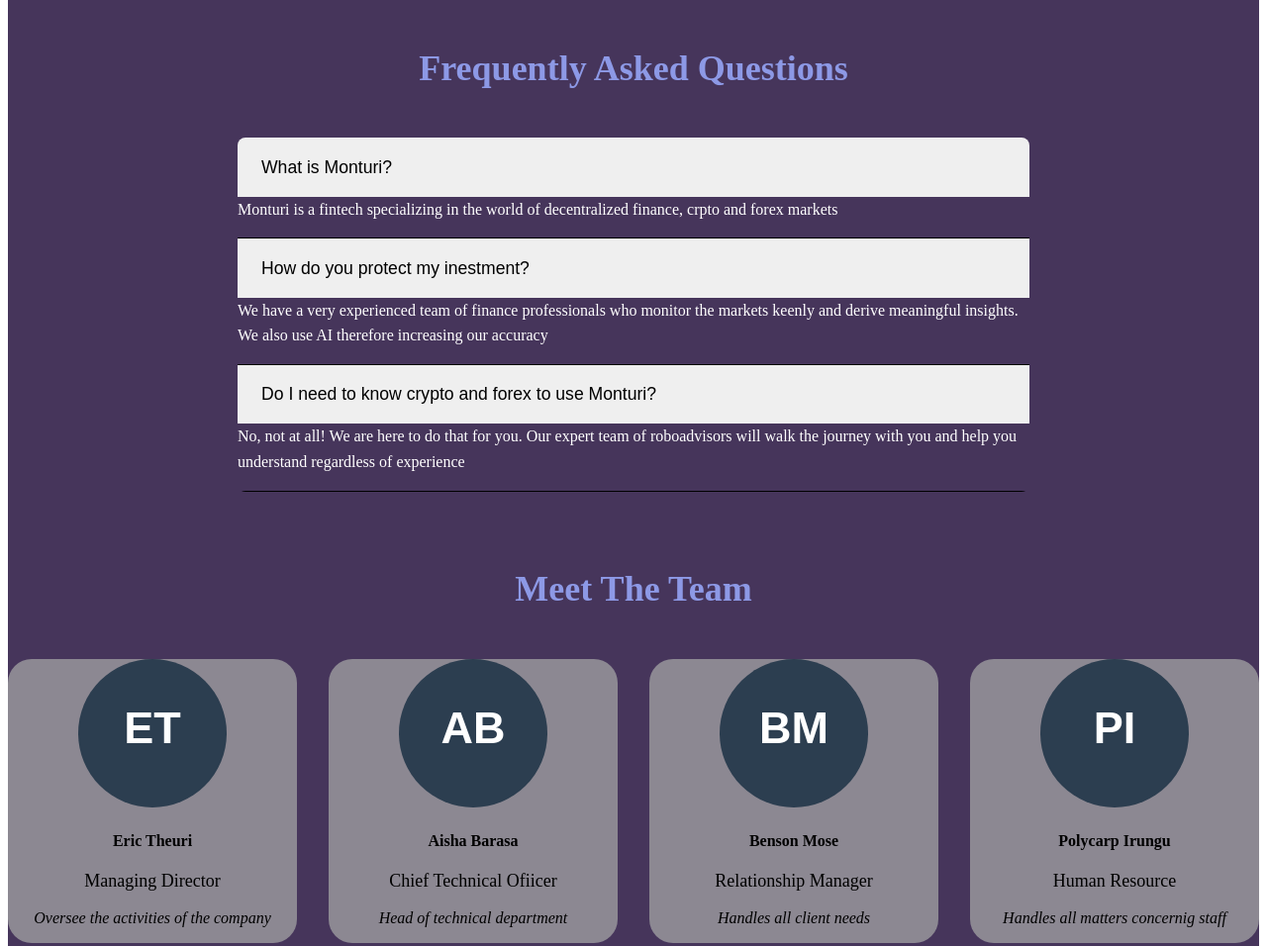
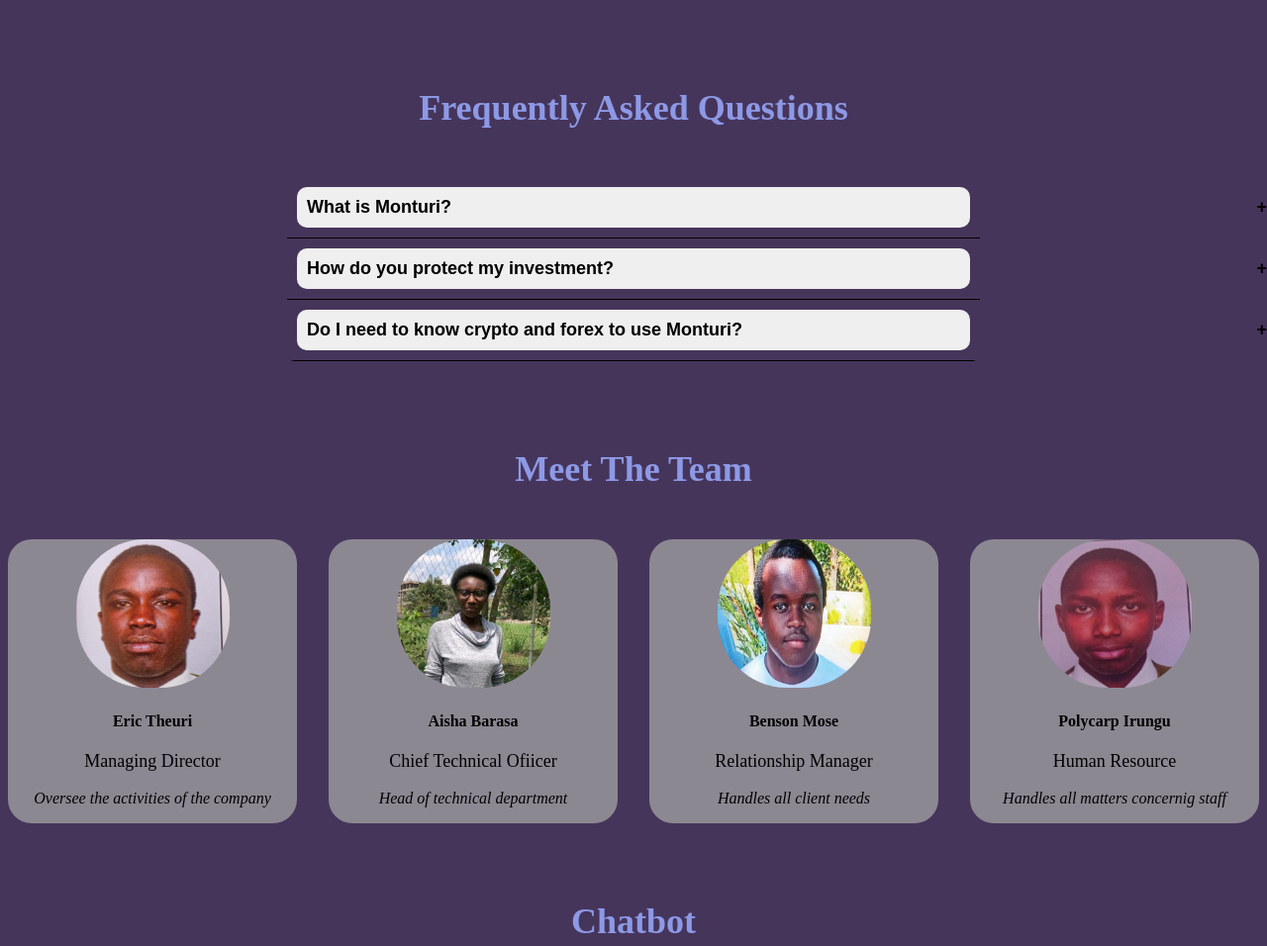
Before and after one commit to TheuriEric/Monturi, a plain HTML site: page index.html in a window 1280 px wide. Shown: the part 2560-3516 px from the top of the page at 99% size. Drawn offline with Linux system fonts and the light colour scheme.

Commit message:
Added FAQ Accordion

```diff
--- a/index.html
+++ b/index.html
@@ -139,6 +139,7 @@
 
                     </div>
                 </div>
+            </section>
 
 <!--FAQ-->
             <section id="faq">
@@ -152,7 +153,7 @@
                     </div>
                     <div class="accordion-item">
                         <button class="faq">
-                            How do you protect my inestment?
+                            How do you protect my investment?
                         </button>
                         <div class="answer">
                             <p class="output">We have a very experienced team of finance professionals who monitor the markets keenly and derive meaningful insights. We also use AI therefore increasing our accuracy</p>
@@ -167,44 +168,59 @@
                 </div>
             </section>
 
+            </section>
 
-<!--Team-->
-            </section>
+<!-- Team-->
             <section id="team">
                 <h2 class="section_title">Meet The Team</h2>
                 <div class="team_grid">
                     <div class="member">
+                        <!--
                         <svg width="150" height="150" viewBox="0 0 150 150">
                             <circle cx="75" cy="75" r="75" fill="#2c3e50"/>
                             <text x="75" y="85" text-anchor="middle" fill="white" font-family="Arial, sans-serif" font-size="45" font-weight="bold">ET</text>
                         </svg>
+                        -->
+                        <img src="images/Eric_Theuri.jpeg" alt="Eric_Theuri" class="team_image">
+
                         <h4>Eric Theuri</h4>
                         <p class="role">Managing Director</p>
                         <p class="jd"><i>Oversee the activities of the company</i></p>
                     </div>
                     <div class="member">
+                        <!--
                         <svg width="150" height="150" viewBox="0 0 150 150">
                             <circle cx="75" cy="75" r="75" fill="#2c3e50"/>
                             <text x="75" y="85" text-anchor="middle" fill="white" font-family="Arial, sans-serif" font-size="45" font-weight="bold">AB</text>
                         </svg>
+                        -->
+                        <img src="images/Aisha_Barasa.jpeg" alt="Aisha_Barasa" class="team_image">
                         <h4>Aisha Barasa</h4>
                         <p class="role">Chief Technical Ofiicer</p>
                         <p class="jd"><i>Head of technical department</i></p>
                     </div>
                     <div class="member">
+                        <!--
                         <svg width="150" height="150" viewBox="0 0 150 150">
                             <circle cx="75" cy="75" r="75" fill="#2c3e50"/>
                             <text x="75" y="85" text-anchor="middle" fill="white" font-family="Arial, sans-serif" font-size="45" font-weight="bold">BM</text>
                         </svg>
+                        -->
+                        <img src="images/Benson_Mose.jpeg" alt="Benson_Mose" class="team_image">
                         <h4>Benson Mose</h4>
                         <p class="role">Relationship Manager</p>
                         <p class="jd"><i>Handles all client needs</i></p>
                     </div>
                     <div class="member">
+                        <!--
                         <svg width="150" height="150" viewBox="0 0 150 150">
                             <circle cx="75" cy="75" r="75" fill="#2c3e50"/>
                             <text x="75" y="85" text-anchor="middle" fill="white" font-family="Arial, sans-serif" font-size="45" font-weight="bold">PI</text>
                         </svg>
+                        -->
+                        <img src="images/Polycarp_Irungu.jpeg" alt="Polycar_Irungu" class="team_image">
+
+
                         <h4>Polycarp Irungu</h4>
                         <p class="role">Human Resource</p>
                         <p class="jd"><i>Handles all matters concernig staff</i></p>
--- a/main.css
+++ b/main.css
@@ -124,7 +124,7 @@ a {
     background: #46355B;
 
 }
-.body{
+body{
     background-color: #46355B;
     left: 0px;
 }
@@ -291,6 +291,12 @@ a {
     text-align: center;
     padding: auto;
 }
+.team_image {
+    width: 155px;
+    height: 150px;
+    border-radius: 70px;
+
+}
 .role {
     font-size: 18px;
 
@@ -333,6 +339,8 @@ a {
 
 }
 #faq {
+    max-width: 700px;
+    margin: 40px auto;
     padding: 3rem 1rem;
 }
 .accordion-container {
@@ -344,19 +352,34 @@ a {
 }
 .accordion-item {
     border-bottom: 1px solid;
+    padding: 10px
 }
 .faq {
     text-align: left;
     border: none;
     cursor: pointer;
-    display: flex;
-    justify-content: space-between;
     align-items: center;
-    font-size: 1.1rem;
+    font-weight: bold;
     width: 100%;
-    padding: 1.2rem 1.5rem;
+    padding: 10px;
     color: black;
+    border-radius: 10px;
+    font-size: 18px;
 
+
+}
+.answer {
+    display: none;
+    padding: 10px;
+}
+.faq::after {
+    content: '+';
+    position: absolute;
+    right: 0;
+    transition: transform 0.3s;
+}
+.accordion-item.active .faq::after {
+    content: '-';
 }
 .answer p{
     line-height: 1.6;
--- a/script.js
+++ b/script.js
@@ -15,7 +15,27 @@ const right_button = document.getElementById('scroll-right')
 
 
 
+////////FAQ Accordion/////
+const accordionItems = document.querySelectorAll('.accordion-item');
 
+accordionItems.forEach(item => {
+    const title = item.querySelector('.faq');
+    title.addEventListener('click', () => {
+        const isOpen = item.classList.contains('active');
+
+        //close other faqs
+        accordionItems.forEach(i => i.classList.remove('active'));
+        accordionItems.forEach(i => i.querySelector('.answer').style.display = 'none');
+
+
+        //Opens the selected faq
+        if(!isOpen) {
+            item.classList.add('active');
+            item.querySelector('.answer').style.display="block";
+        }
+    });
+
+});
 
 
 
```
Also changed, not shown: images/Aisha_Barasa.jpeg (added), images/Benson_Mose.jpeg (added), images/Eric_Theuri.jpeg (added), images/Polycarp_Irungu.jpeg (added).
